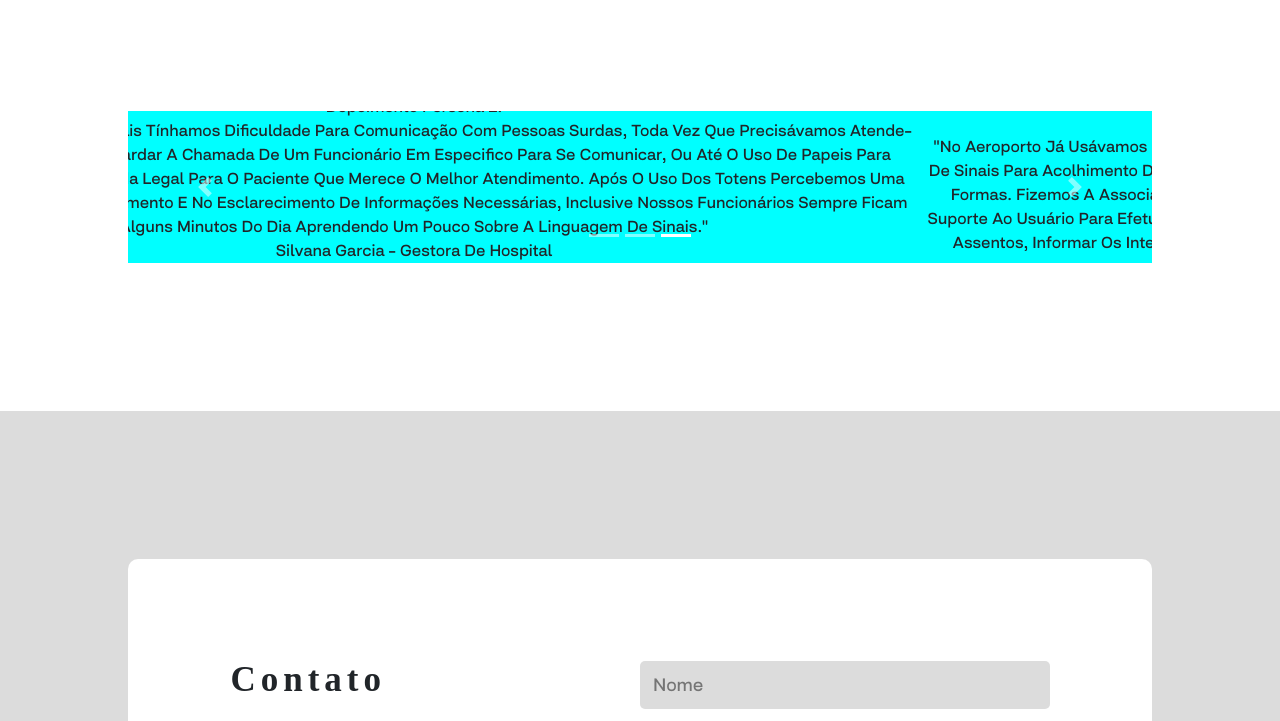
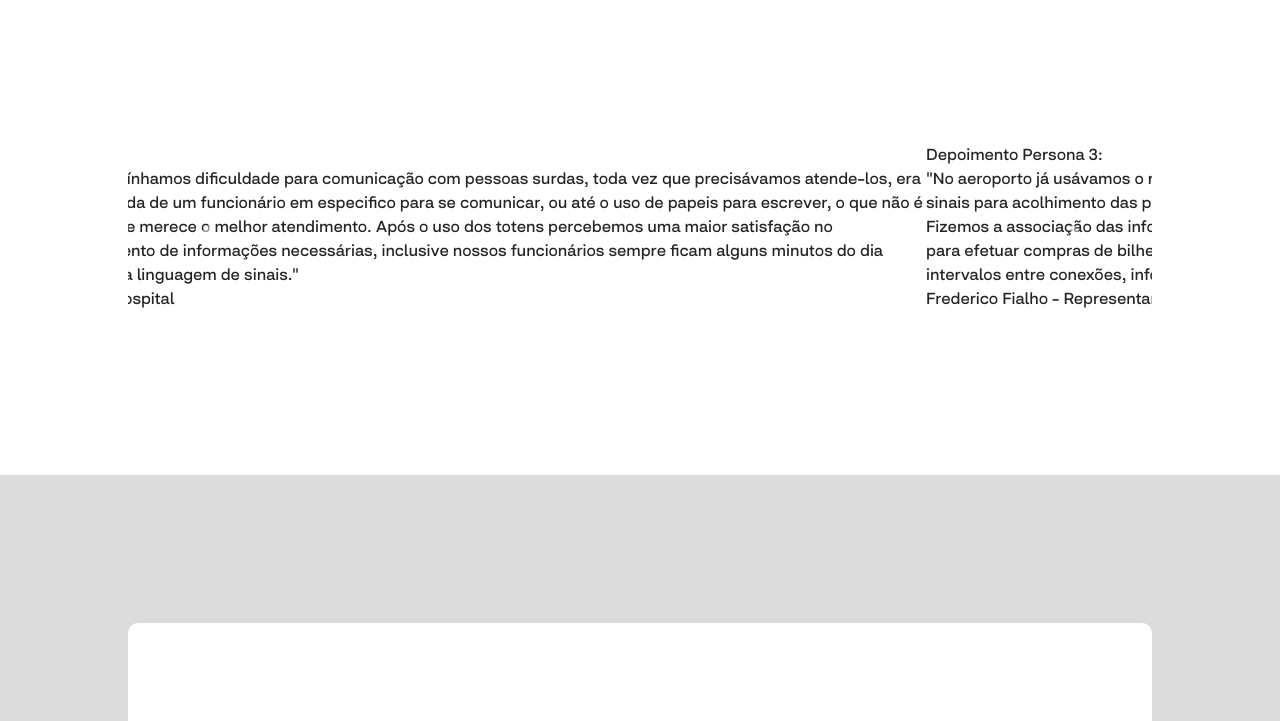
Before and after one commit to Paulo-101/projetoLibras, a plain HTML site: page index.html in a window 1280 px wide. Shown: the part 1648-2369 px from the top of the page. Drawn offline with nearby package versions, Linux system fonts and the light colour scheme; a web font is replaced by a local one.

Commit message:
Update style.css

```diff
--- a/css/style.css
+++ b/css/style.css
@@ -458,19 +458,3 @@ main h1 {
     box-sizing: border-box;
     outline: 0;
 }
-
-/* CSS do Carrossel */
-.carousel-inner{
-    height: 19vh;
-    display: flex;
-    background-color: aqua;
-    flex-direction: row;
-    justify-content: center;
-    align-items: center;
-
-}
-
-.carousel-item p{
-    text-align: center;
-    text-transform: capitalize;
-}
```
